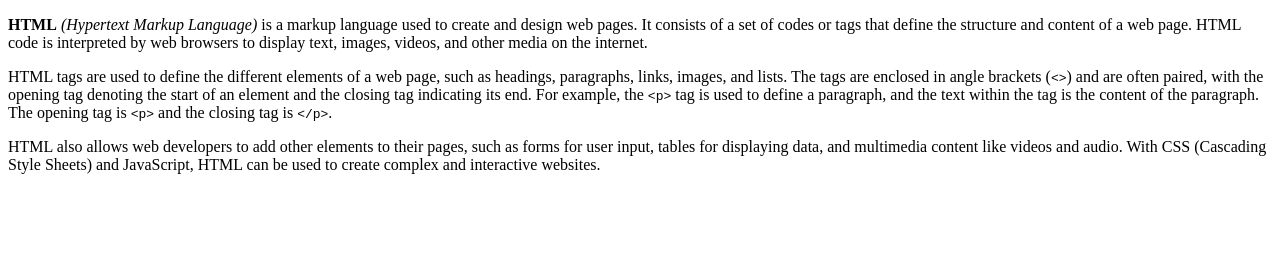
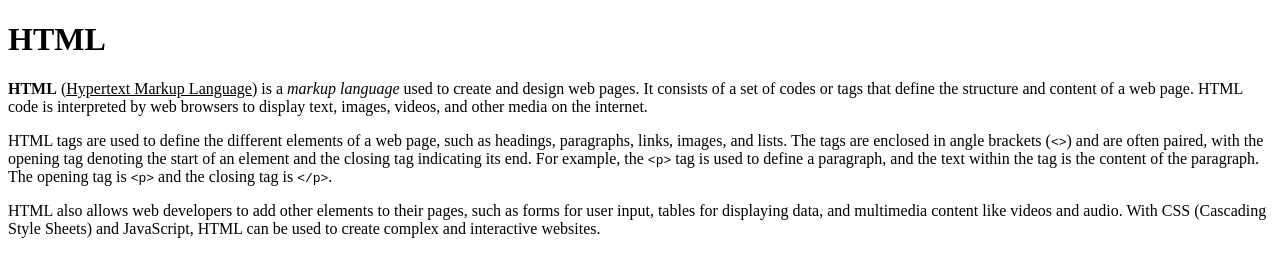
Before and after one commit to sogyeokdong9/-https-opentutorials.org-course-3084-18392, a plain HTML site: page index.html in a window 1280 px wide. Drawn offline with Linux system fonts and the light colour scheme.

Commit message:
Add <H1> element

```diff
--- a/index.html
+++ b/index.html
@@ -11,9 +11,11 @@
 <body>
   <script src="script.js"></script>
   <p>
-    <strong>HTML</strong> <i>(Hypertext Markup Language)</i> is a markup language used to create and design web pages.
-    It consists of a set of codes or tags that define the structure and content of a web page.
-    HTML code is interpreted by web browsers to display text, images, videos, and other media on the internet.
+  <h1>HTML</h1>
+  <strong>HTML</strong> <u>(Hypertext Markup Language)</u> is a <i>markup language</i> used to create and design web
+  pages.
+  It consists of a set of codes or tags that define the structure and content of a web page.
+  HTML code is interpreted by web browsers to display text, images, videos, and other media on the internet.
   </p>
   <p>
     HTML tags are used to define the different elements of a web page, such as headings, paragraphs, links, images, and
```
